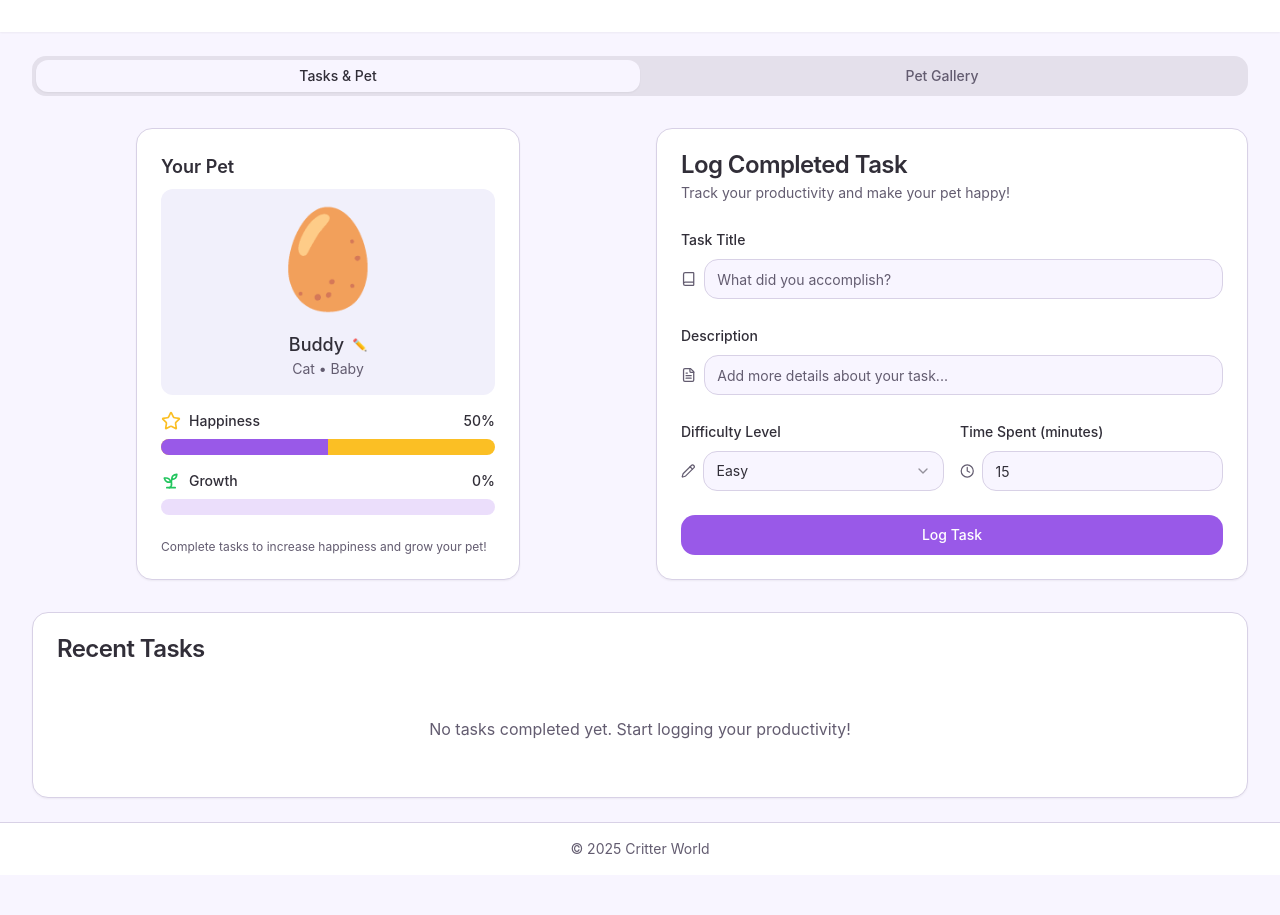
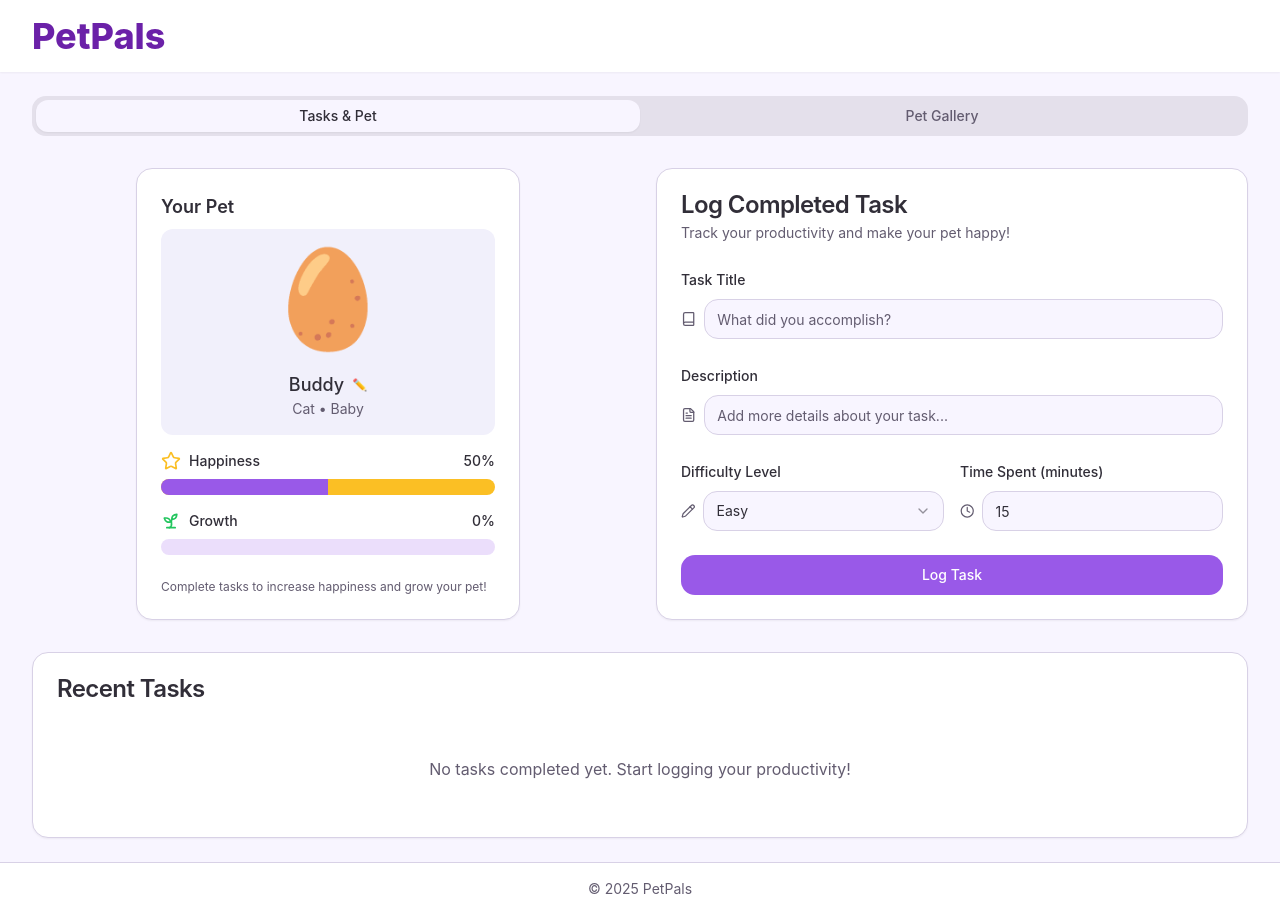
Before and after one commit to mmichellezhou/datathon, a React (Vite) app: page / in a window 1280 px wide. Before the commit the page ends 875 px from the top, so only its background shows below. Built offline with nearby package versions, Linux system fonts and the light colour scheme.

Commit message:
fixed names

```diff
--- a/src/components/Layout.tsx
+++ b/src/components/Layout.tsx
@@ -12,14 +12,16 @@
   return (
     <div className="min-h-screen bg-background">
       <header className="bg-white shadow-sm">
-        <div className="container py-4 flex items-center justify-between">
-          <h1 className="text-xl font-bold text-primary"></h1>
-        </div>
-      </header>
+    <div className="container py-4 flex items-center justify-between">
+      <h1 className="text-4xl font-extrabold text-purple-800">
+        PetPals
+      </h1>
+    </div>
+  </header>
       <main className="container py-6">{children}</main>
       <footer className="bg-white border-t border-border">
         <div className="container py-4 text-center text-sm text-muted-foreground">
-          &copy; {new Date().getFullYear()} Critter World
+          &copy; {new Date().getFullYear()} PetPals
         </div>
       </footer>
     </div>
```
